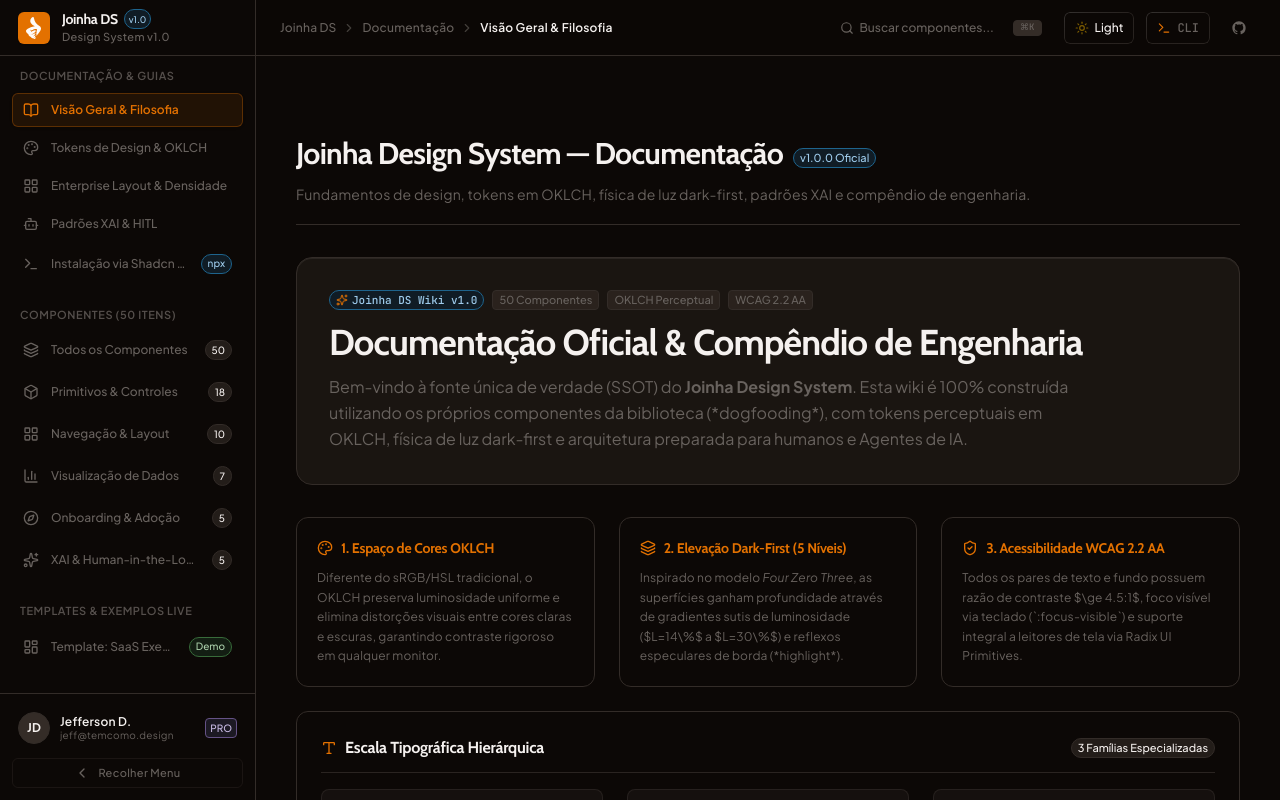
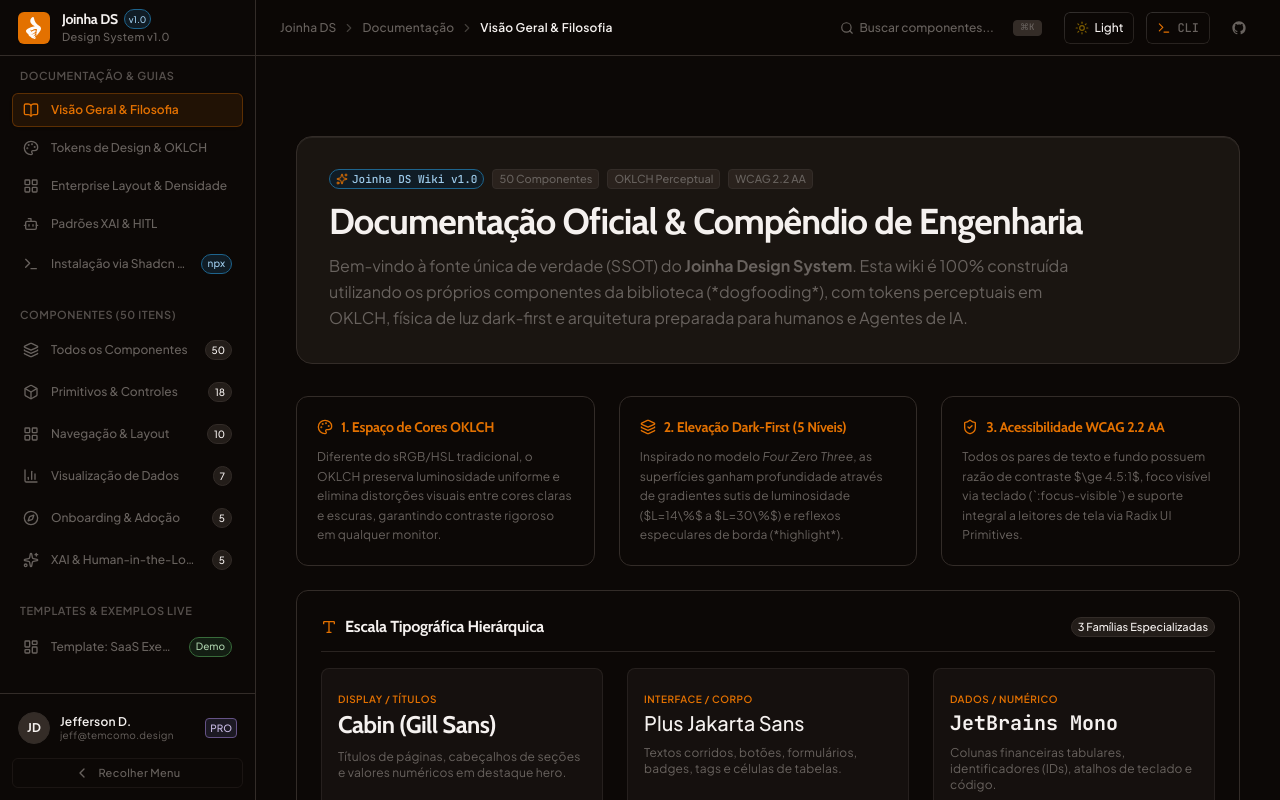
Before and after one commit to jeffdomingos/Joinha_DS, a React (Vite) app: page / in a window 1280 px wide. Built offline with nearby package versions, Linux system fonts and the light colour scheme.

Commit message:
fix(layout): remove duplicate stacked hero titles and redundant action buttons

```diff
--- a/src/App.tsx
+++ b/src/App.tsx
@@ -12,7 +12,6 @@
   CommandGroup,
   CommandItem,
 } from "@/components/ui/command"
-import { Badge } from "@/components/ui/badge"
 import {
   LayoutDashboard,
   BookOpen,
@@ -169,25 +168,6 @@
       activeNavItem={activeNavItem}
       onSelectNavItem={handleSelectNav}
     >
-      {/* Top Hero Header */}
-      <div className="border-b border-border pb-5 mb-8">
-        <div className="flex flex-wrap items-center gap-2.5">
-          <h1 className="text-2xl sm:text-3xl font-bold font-display tracking-tight text-foreground">
-            {viewMode === "docs" && "Joinha Design System — Documentação"}
-            {viewMode === "lab" && "Laboratório de Componentes (Live Labs)"}
-            {viewMode === "templates-dashboard" && "Template: SaaS Executive Dashboard"}
-          </h1>
-          {viewMode === "docs" && <Badge variant="info" size="sm">v1.0.0 Oficial</Badge>}
-          {viewMode === "lab" && <Badge variant="info" size="sm">50 Componentes</Badge>}
-          {viewMode === "templates-dashboard" && <Badge variant="success" size="sm">Template Live</Badge>}
-        </div>
-        <p className="text-xs sm:text-sm text-muted-foreground mt-1 max-w-3xl">
-          {viewMode === "docs" && "Fundamentos de design, tokens em OKLCH, física de luz dark-first, padrões XAI e compêndio de engenharia."}
-          {viewMode === "lab" && "Explore os 50 componentes modulares, teste variantes interativamente e copie comandos de instalação via CLI."}
-          {viewMode === "templates-dashboard" && "Aplicação SaaS de referência 100% construída com componentes do Joinha DS para validação de composição e densidade."}
-        </p>
-      </div>
-
       {/* Main View Router */}
       {viewMode === "docs" && (
         <DocsWikiView
--- a/src/pages/component-lab-view.tsx
+++ b/src/pages/component-lab-view.tsx
@@ -952,15 +952,8 @@
 
         {/* Action Controls */}
         <div className="flex items-center gap-2">
-          {onOpenCommand && (
-            <Button variant="outline" size="sm" onClick={onOpenCommand} className="gap-1.5 text-xs font-sans">
-              <Search className="w-3.5 h-3.5" />
-              <span>Buscar Componente</span>
-              <kbd className="font-mono text-[10px] bg-muted/80 px-1 py-0.5 rounded border border-border/60 text-muted-foreground">⌘K</kbd>
-            </Button>
-          )}
           {onStartTour && (
-            <Button variant="primary" size="sm" onClick={onStartTour} className="gap-1.5 text-xs font-semibold">
+            <Button variant="primary" size="sm" onClick={onStartTour} className="gap-1.5 text-xs font-semibold cursor-pointer">
               <Sparkles className="w-3.5 h-3.5" />
               <span>Tour Interativo</span>
             </Button>
```
